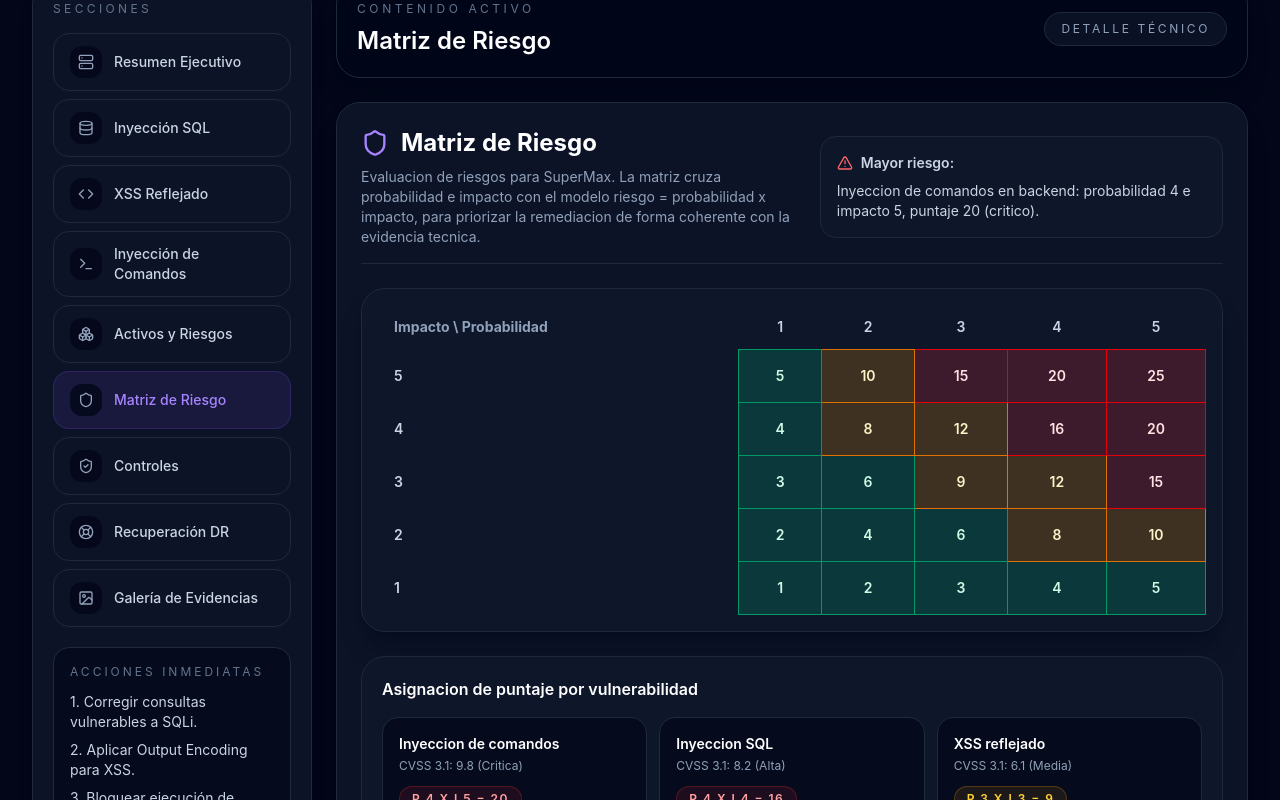
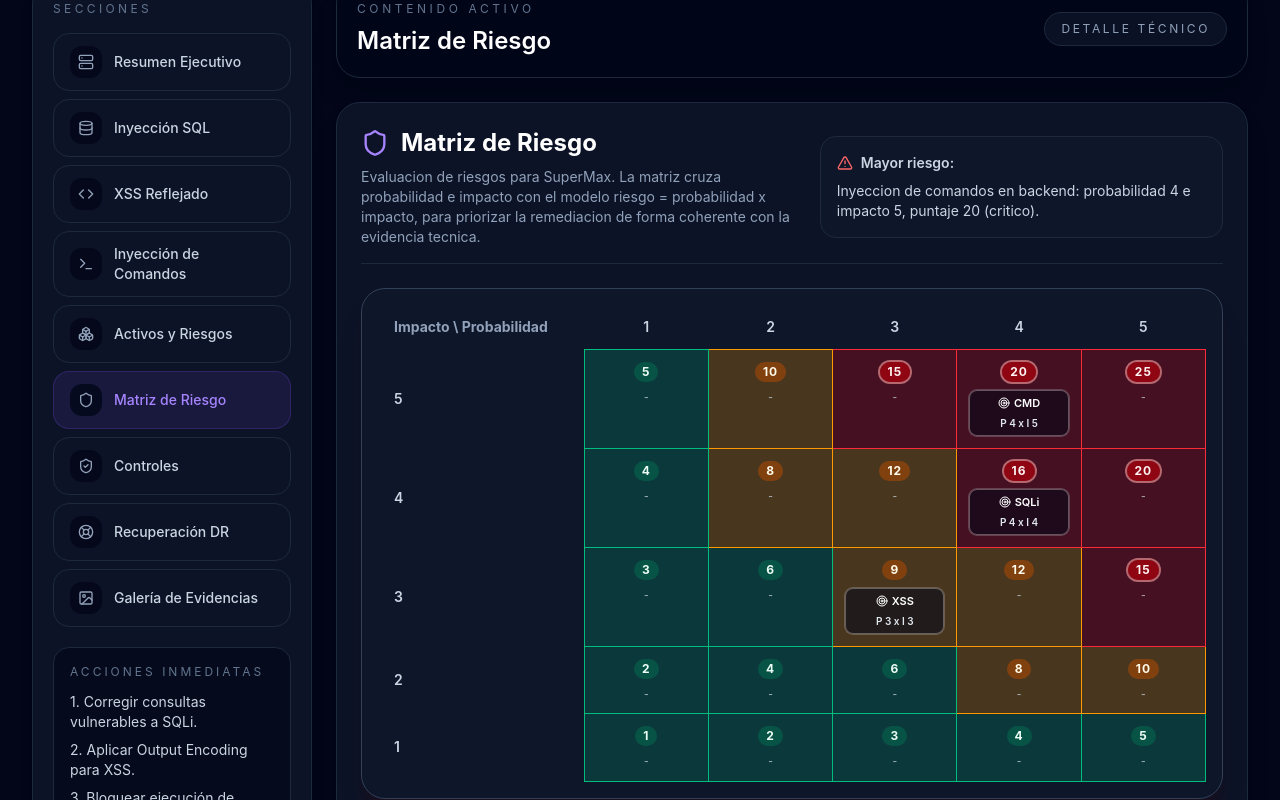
Before and after one commit to squellaa/auditoria_oliseb, a React (Vite) app: page / in a window 1280 px wide. Both pictures are taken after a click on the button "Matriz de Riesgo". Shown: the part 902-1702 px from the top of the page. Built offline with nearby package versions, Linux system fonts and the light colour scheme.

Commit message:
Destaca ataques en matriz y refuerza explicacion de puntajes

```diff
--- a/docs_oliseb/06_matriz_oliseb.md
+++ b/docs_oliseb/06_matriz_oliseb.md
@@ -23,11 +23,19 @@ Mapa de calor:
 - Inyeccion SQL: Probabilidad 4, Impacto 4, Riesgo 16 (Rojo).
 - XSS reflejado: Probabilidad 3, Impacto 3, Riesgo 9 (Amarillo/Naranjo).
 
+En el mapa de calor del sitio React, cada ataque queda marcado sobre su celda con su etiqueta y coordenada (P x I), para visualizar directamente por que queda en zona roja o naranjo.
+
 ## Justificacion de priorizacion
 
 - Inyeccion de comandos queda en prioridad 1 porque compromete infraestructura y continuidad del portal retail. CVSS 9.8 y riesgo 20.
 - Inyeccion SQL queda en prioridad 2 por exposicion masiva de datos de clientes y fraude de beneficios. CVSS 8.2 y riesgo 16.
 - XSS reflejado queda en prioridad 3 porque depende de interaccion de la victima, aunque mantiene riesgo sobre sesiones. CVSS 6.1 y riesgo 9.
+
+Detalle de puntaje:
+
+- Riesgo 20 (CMD) = Probabilidad 4 (explotacion factible) x Impacto 5 (compromiso de servidor).
+- Riesgo 16 (SQLi) = Probabilidad 4 (payload repetible) x Impacto 4 (exfiltracion masiva de clientes).
+- Riesgo 9 (XSS) = Probabilidad 3 (requiere interaccion) x Impacto 3 (secuestro de sesion y fraude).
 
 ## Coherencia CVSS + Matriz (3.1.3)
 
--- a/src/components/Matriz.jsx
+++ b/src/components/Matriz.jsx
@@ -1,5 +1,5 @@
 import React from 'react';
-import { Shield, AlertTriangle } from 'lucide-react';
+import { Shield, AlertTriangle, Target } from 'lucide-react';
 
 export default function Matriz() {
   const probabilityLevels = [1, 2, 3, 4, 5];
@@ -8,6 +8,7 @@ export default function Matriz() {
   const riskItems = [
     {
       name: 'Inyeccion de comandos',
+      short: 'CMD',
       probability: 4,
       impact: 5,
       cvss: '9.8 (Critica)',
@@ -15,6 +16,7 @@ export default function Matriz() {
     },
     {
       name: 'Inyeccion SQL',
+      short: 'SQLi',
       probability: 4,
       impact: 4,
       cvss: '8.2 (Alta)',
@@ -22,6 +24,7 @@ export default function Matriz() {
     },
     {
       name: 'XSS reflejado',
+      short: 'XSS',
       probability: 3,
       impact: 3,
       cvss: '6.1 (Media)',
@@ -32,9 +35,9 @@ export default function Matriz() {
   const getScore = (impact, probability) => impact * probability;
 
   const getCellClasses = (score) => {
-    if (score >= 15) return 'bg-red-500/20 text-red-100 border-red-600';
-    if (score >= 8) return 'bg-amber-500/20 text-amber-100 border-amber-600';
-    return 'bg-emerald-500/20 text-emerald-100 border-emerald-600';
+    if (score >= 15) return 'bg-red-600/25 text-red-50 border-red-500';
+    if (score >= 8) return 'bg-amber-500/25 text-amber-50 border-amber-500';
+    return 'bg-emerald-500/20 text-emerald-50 border-emerald-500';
   };
 
   const getBadgeClasses = (score) => {
@@ -42,6 +45,9 @@ export default function Matriz() {
     if (score >= 8) return 'border-amber-500/25 bg-amber-500/10 text-amber-300';
     return 'border-emerald-500/25 bg-emerald-500/10 text-emerald-300';
   };
+
+  const getAttackAtCell = (impact, probability) =>
+    riskItems.find((item) => item.impact === impact && item.probability === probability);
 
   return (
     <div className="space-y-6">
@@ -63,7 +69,7 @@ export default function Matriz() {
         </div>
       </div>
 
-      <div className="overflow-x-auto rounded-3xl border border-slate-800 bg-slate-900/80 p-4 shadow-xl shadow-slate-950/30">
+      <div className="overflow-x-auto rounded-3xl border border-slate-700 bg-slate-900/90 p-4 shadow-xl shadow-red-950/20">
         <table className="min-w-full border-collapse text-sm">
           <thead>
             <tr>
@@ -79,12 +85,27 @@ export default function Matriz() {
                 <td className="px-4 py-3 text-slate-300 font-semibold">{impact}</td>
                 {probabilityLevels.map((probability) => {
                   const score = getScore(impact, probability);
+                  const attack = getAttackAtCell(impact, probability);
                   return (
                   <td
                     key={`${impact}-${probability}`}
-                    className={`${getCellClasses(score)} border px-4 py-4 text-center font-semibold`}
+                    className={`${getCellClasses(score)} border px-3 py-3 text-center font-semibold align-top min-w-28`}
                   >
-                    {score}
+                    <div className="flex flex-col items-center gap-2">
+                      <span className={`inline-flex rounded-full px-2 py-0.5 text-xs font-bold tracking-[0.08em] ${score >= 15 ? 'bg-red-700/60 ring-2 ring-red-300/60' : score >= 8 ? 'bg-amber-700/50' : 'bg-emerald-700/40'}`}>
+                        {score}
+                      </span>
+                      {attack ? (
+                        <div className="w-full rounded-lg border border-white/30 bg-slate-950/55 px-2 py-1 text-[11px] leading-4 text-white ring-1 ring-white/20">
+                          <div className="inline-flex items-center gap-1 font-semibold">
+                            <Target className="w-3 h-3" /> {attack.short}
+                          </div>
+                          <div className="mt-0.5 text-[10px] text-slate-200">P {attack.probability} x I {attack.impact}</div>
+                        </div>
+                      ) : (
+                        <span className="text-[10px] text-slate-300/70">-</span>
+                      )}
+                    </div>
                   </td>
                   );
                 })}
@@ -94,18 +115,21 @@ export default function Matriz() {
         </table>
       </div>
 
-      <div className="rounded-3xl border border-slate-800 bg-slate-900/80 p-5">
-        <h3 className="text-base font-semibold text-white">Asignacion de puntaje por vulnerabilidad</h3>
+      <div className="rounded-3xl border border-slate-700 bg-slate-900/85 p-5">
+        <h3 className="text-base font-semibold text-white">Ataques marcados y justificacion del puntaje</h3>
         <div className="mt-4 grid gap-3 md:grid-cols-3">
           {riskItems.map((item) => {
             const score = getScore(item.impact, item.probability);
             return (
-              <article key={item.name} className="rounded-2xl border border-slate-800 bg-slate-950/70 p-4">
+              <article key={item.name} className={`rounded-2xl border bg-slate-950/70 p-4 ${score >= 15 ? 'border-red-500/50 ring-1 ring-red-400/30 shadow-lg shadow-red-950/30' : score >= 8 ? 'border-amber-500/40 ring-1 ring-amber-300/20' : 'border-emerald-500/30'}`}>
                 <p className="text-sm font-semibold text-white">{item.name}</p>
                 <p className="mt-1 text-xs text-slate-400">CVSS 3.1: {item.cvss}</p>
                 <div className={`mt-3 inline-flex rounded-full border px-3 py-1 text-xs font-semibold uppercase tracking-[0.12em] ${getBadgeClasses(score)}`}>
                   P {item.probability} x I {item.impact} = {score}
                 </div>
+                <p className="mt-2 text-xs text-slate-400">
+                  Celda marcada en matriz: ({item.impact}, {item.probability})
+                </p>
                 <p className="mt-3 text-sm leading-6 text-slate-300">{item.reason}</p>
               </article>
             );
```
